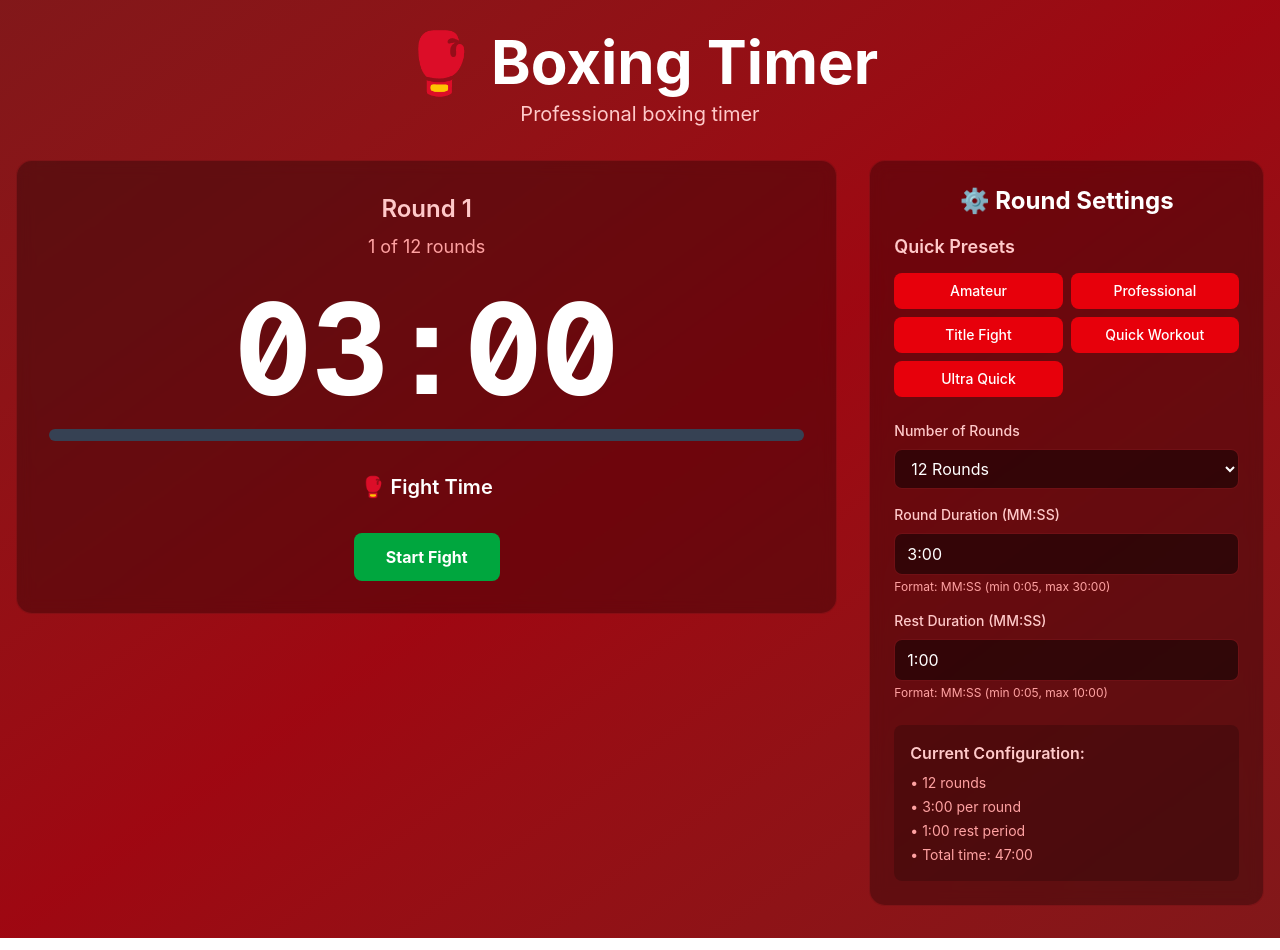
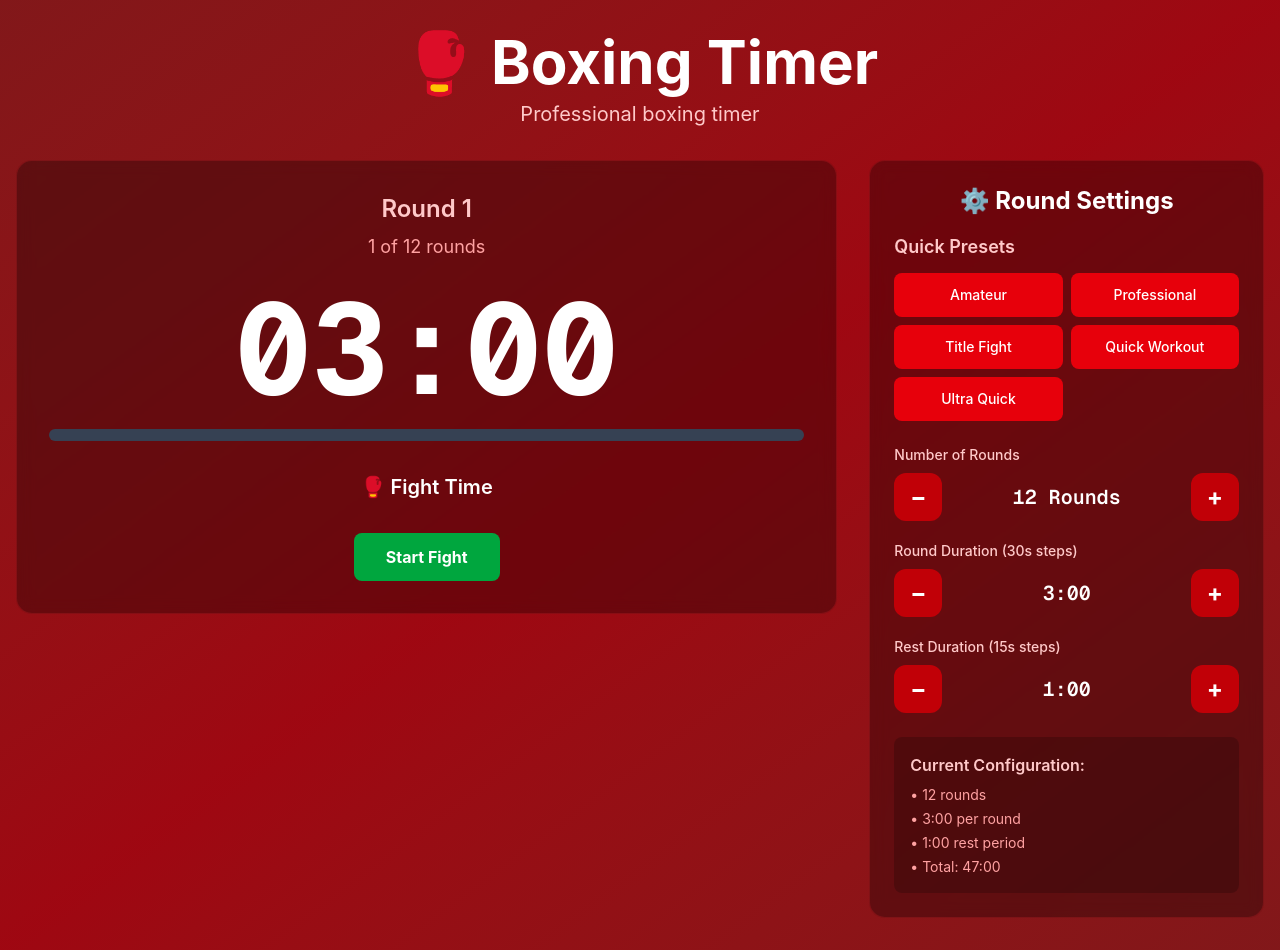
Before and after one commit to myfishdrowned/boxing-timer, a Next.js app: page / in a window 1280 px wide. Built offline with nearby package versions, Linux system fonts and the light colour scheme.

Commit message:
Replace text inputs with stepper buttons in round settings

```diff
--- a/src/app/components/RoundSettings.tsx
+++ b/src/app/components/RoundSettings.tsx
@@ -9,39 +9,55 @@ interface RoundSettingsProps {
   setRestTime: (time: number) => void;
 }
 
+const formatTime = (seconds: number) => {
+  const mins = Math.floor(seconds / 60);
+  const secs = seconds % 60;
+  return `${mins}:${secs.toString().padStart(2, '0')}`;
+};
+
+function Stepper({
+  label,
+  display,
+  onDecrement,
+  onIncrement,
+}: {
+  label: string;
+  display: string;
+  onDecrement: () => void;
+  onIncrement: () => void;
+}) {
+  return (
+    <div>
+      <label className="block text-sm font-medium text-red-200 mb-2">{label}</label>
+      <div className="flex items-center gap-3">
+        <button
+          onClick={onDecrement}
+          className="w-12 h-12 flex items-center justify-center bg-red-700 hover:bg-red-600 active:bg-red-800 text-white text-2xl font-bold rounded-xl touch-manipulation select-none"
+        >
+          −
+        </button>
+        <span className="flex-1 text-center text-xl font-mono font-semibold text-white">
+          {display}
+        </span>
+        <button
+          onClick={onIncrement}
+          className="w-12 h-12 flex items-center justify-center bg-red-700 hover:bg-red-600 active:bg-red-800 text-white text-2xl font-bold rounded-xl touch-manipulation select-none"
+        >
+          +
+        </button>
+      </div>
+    </div>
+  );
+}
+
 export function RoundSettings({
   totalRounds,
   setTotalRounds,
   roundTime,
   setRoundTime,
   restTime,
-  setRestTime
+  setRestTime,
 }: RoundSettingsProps) {
-  const formatTimeInput = (seconds: number) => {
-    const mins = Math.floor(seconds / 60);
-    const secs = seconds % 60;
-    return `${mins}:${secs.toString().padStart(2, '0')}`;
-  };
-
-  const parseTimeInput = (timeString: string) => {
-    const [mins, secs] = timeString.split(':').map(Number);
-    return (mins || 0) * 60 + (secs || 0);
-  };
-
-  const handleRoundTimeChange = (value: string) => {
-    const time = parseTimeInput(value);
-    if (time >= 5 && time <= 1800) { // Min 5 seconds, max 30 minutes
-      setRoundTime(time);
-    }
-  };
-
-  const handleRestTimeChange = (value: string) => {
-    const time = parseTimeInput(value);
-    if (time >= 5 && time <= 600) { // Min 5 seconds, max 10 minutes
-      setRestTime(time);
-    }
-  };
-
   const presetConfigs = [
     { name: 'Amateur', rounds: 3, roundTime: 180, restTime: 60 },
     { name: 'Professional', rounds: 12, roundTime: 180, restTime: 60 },
@@ -54,7 +70,6 @@ export function RoundSettings({
     <div className="bg-black/30 backdrop-blur-sm rounded-2xl p-6 border border-red-500/20">
       <h3 className="text-2xl font-bold mb-4 text-center">⚙️ Round Settings</h3>
 
-      {/* Preset Configurations */}
       <div className="mb-6">
         <h4 className="text-lg font-semibold mb-3 text-red-200">Quick Presets</h4>
         <div className="grid grid-cols-2 gap-2">
@@ -66,7 +81,7 @@ export function RoundSettings({
                 setRoundTime(preset.roundTime);
                 setRestTime(preset.restTime);
               }}
-              className="px-3 py-2 bg-red-600 hover:bg-red-700 text-white text-sm font-medium rounded-lg transition-colors duration-200"
+              className="px-3 py-3 bg-red-600 hover:bg-red-700 active:bg-red-800 text-white text-sm font-medium rounded-lg transition-colors duration-200 touch-manipulation"
             >
               {preset.name}
             </button>
@@ -74,66 +89,36 @@ export function RoundSettings({
         </div>
       </div>
 
-      {/* Custom Settings */}
-      <div className="space-y-4">
-        <div>
-          <label className="block text-sm font-medium text-red-200 mb-2">
-            Number of Rounds
-          </label>
-          <select
-            value={totalRounds}
-            onChange={(e) => setTotalRounds(Number(e.target.value))}
-            className="w-full px-3 py-2 bg-black/50 border border-red-500/30 rounded-lg text-white focus:outline-none focus:border-red-500"
-          >
-            {[1, 2, 3, 4, 5, 6, 8, 10, 12, 15].map((rounds) => (
-              <option key={rounds} value={rounds}>
-                {rounds} {rounds === 1 ? 'Round' : 'Rounds'}
-              </option>
-            ))}
-          </select>
-        </div>
+      <div className="space-y-5">
+        <Stepper
+          label="Number of Rounds"
+          display={`${totalRounds} ${totalRounds === 1 ? 'Round' : 'Rounds'}`}
+          onDecrement={() => setTotalRounds(Math.max(1, totalRounds - 1))}
+          onIncrement={() => setTotalRounds(Math.min(20, totalRounds + 1))}
+        />
 
-        <div>
-          <label className="block text-sm font-medium text-red-200 mb-2">
-            Round Duration (MM:SS)
-          </label>
-          <input
-            type="text"
-            value={formatTimeInput(roundTime)}
-            onChange={(e) => handleRoundTimeChange(e.target.value)}
-            placeholder="3:00"
-            className="w-full px-3 py-2 bg-black/50 border border-red-500/30 rounded-lg text-white placeholder-red-300 focus:outline-none focus:border-red-500"
-          />
-          <p className="text-xs text-red-300 mt-1">
-            Format: MM:SS (min 0:05, max 30:00)
-          </p>
-        </div>
+        <Stepper
+          label="Round Duration (30s steps)"
+          display={formatTime(roundTime)}
+          onDecrement={() => setRoundTime(Math.max(30, roundTime - 30))}
+          onIncrement={() => setRoundTime(Math.min(1800, roundTime + 30))}
+        />
 
-        <div>
-          <label className="block text-sm font-medium text-red-200 mb-2">
-            Rest Duration (MM:SS)
-          </label>
-          <input
-            type="text"
-            value={formatTimeInput(restTime)}
-            onChange={(e) => handleRestTimeChange(e.target.value)}
-            placeholder="1:00"
-            className="w-full px-3 py-2 bg-black/50 border border-red-500/30 rounded-lg text-white placeholder-red-300 focus:outline-none focus:border-red-500"
-          />
-          <p className="text-xs text-red-300 mt-1">
-            Format: MM:SS (min 0:05, max 10:00)
-          </p>
-        </div>
+        <Stepper
+          label="Rest Duration (15s steps)"
+          display={formatTime(restTime)}
+          onDecrement={() => setRestTime(Math.max(15, restTime - 15))}
+          onIncrement={() => setRestTime(Math.min(600, restTime + 15))}
+        />
       </div>
 
-      {/* Current Configuration Summary */}
       <div className="mt-6 p-4 bg-black/20 rounded-lg">
         <h5 className="font-semibold text-red-200 mb-2">Current Configuration:</h5>
         <div className="text-sm text-red-300 space-y-1">
           <div>• {totalRounds} rounds</div>
-          <div>• {Math.floor(roundTime / 60)}:{String(roundTime % 60).padStart(2, '0')} per round</div>
-          <div>• {Math.floor(restTime / 60)}:{String(restTime % 60).padStart(2, '0')} rest period</div>
-          <div>• Total time: {Math.floor((roundTime * totalRounds + restTime * (totalRounds - 1)) / 60)}:{String((roundTime * totalRounds + restTime * (totalRounds - 1)) % 60).padStart(2, '0')}</div>
+          <div>• {formatTime(roundTime)} per round</div>
+          <div>• {formatTime(restTime)} rest period</div>
+          <div>• Total: {formatTime(roundTime * totalRounds + restTime * (totalRounds - 1))}</div>
         </div>
       </div>
     </div>
```
